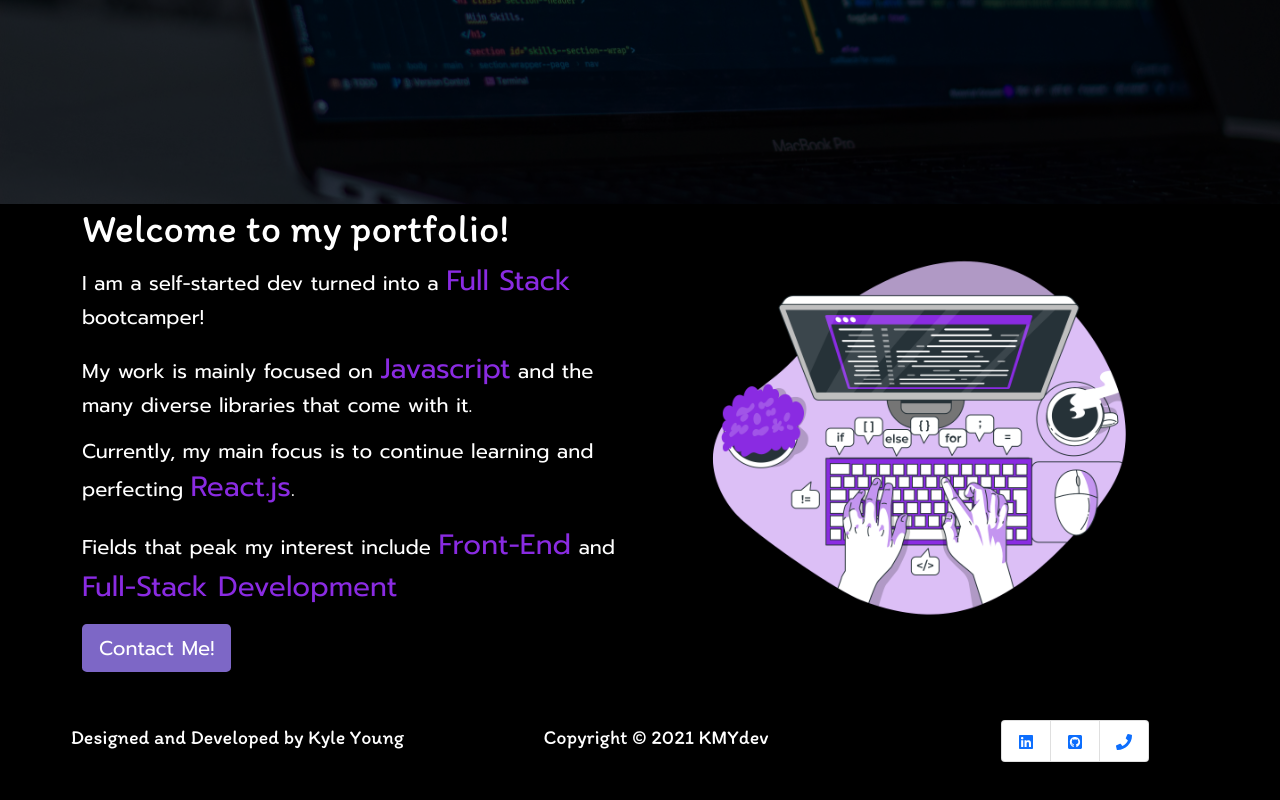
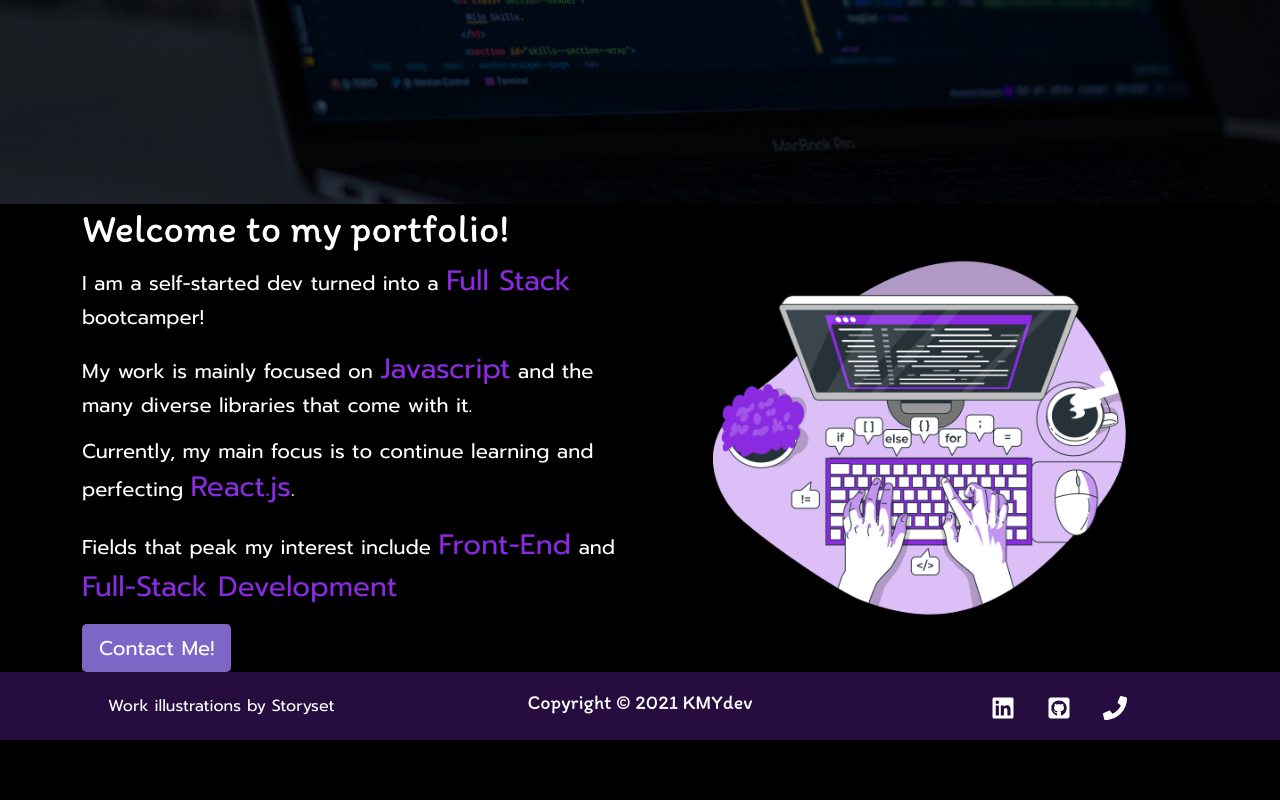
Before and after one commit to Youngin9210/kmydev-react-portfolio, a React (Create React App) app: page /home in a window 1280 px wide. Shown: the part 602-1402 px from the top of the page. After the commit the page ends 1342 px from the top, so only its background shows below. Built offline with nearby package versions, Linux system fonts and the light colour scheme.

Commit message:
removed margin around footer and added padding. also added attribute link for work illustrations

```diff
--- a/src/components/Footer.js
+++ b/src/components/Footer.js
@@ -7,11 +7,14 @@
 	let year = new Date().getFullYear();
 	return (
 		<Container
+			id="footer"
 			fluid
-			className="d-flex justify-content-between text-center m-3 my-5"
+			className="d-flex flex-wrap justify-content-between text-center py-2"
 		>
 			<Col md={4} className="d-flex align-items-center justify-content-center">
-				<h5>Designed and Developed by Kyle Young</h5>
+				<a href="https://storyset.com/work" className="attribution">
+					Work illustrations by Storyset
+				</a>
 			</Col>
 			<Col md={4} className="d-flex align-items-center justify-content-center">
 				<h5>Copyright &copy; {year} KMYdev</h5>
```
